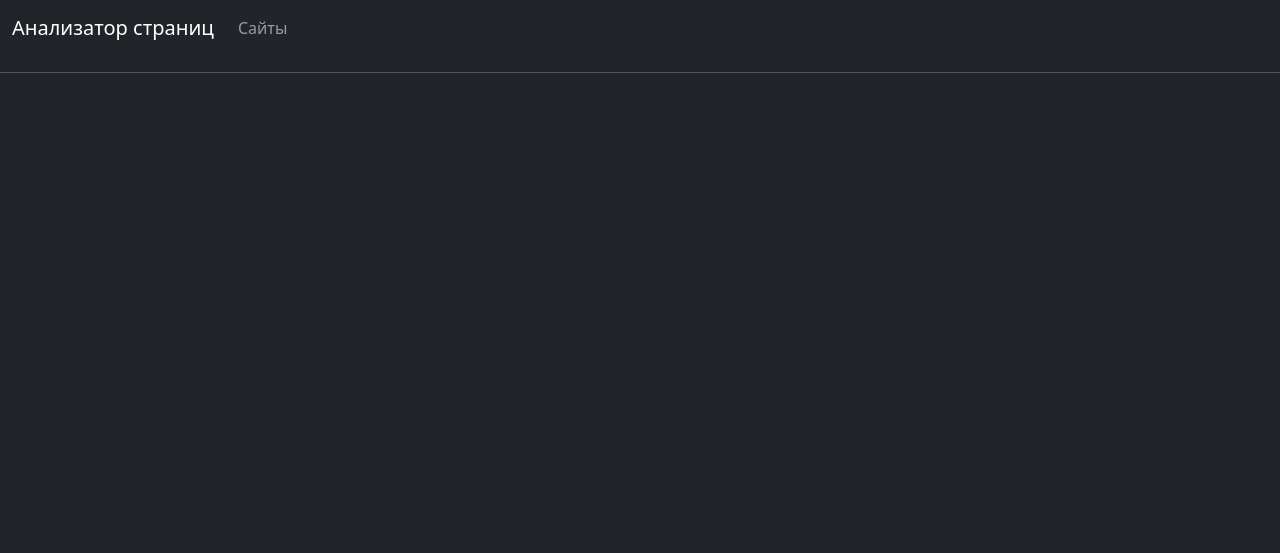
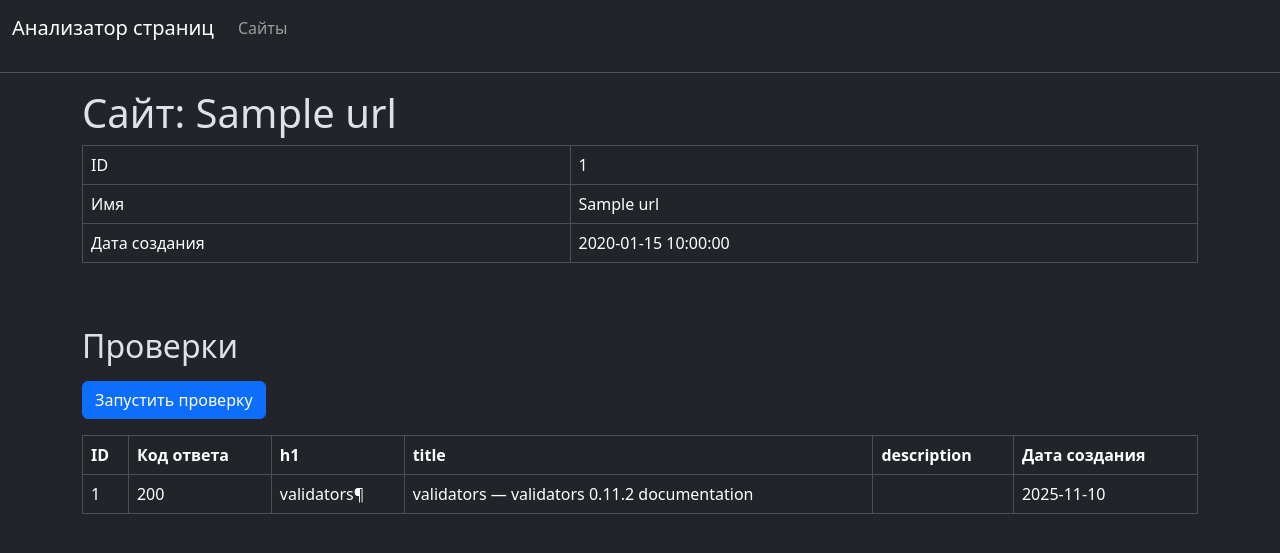
Before and after one commit to Velsych/python-project-83, a Flask app: template page_analyzer/flask_app/templates/urls/id.html in a window 1280 px wide. Shown: the top 553 px of the page. Run offline with Flask 3, Linux system fonts and the light colour scheme; the template is opened without the code that fills it: most values are stand-ins (such as "Sample title", 1, 10 or a date in 2020); some libraries are stand-ins or nearby versions.

Commit message:
next step

```diff
--- a/database.sql
+++ b/database.sql
@@ -1,5 +1,7 @@
-CREATE TABLE urls(
+CREATE TABLE IF NOT EXISTS urls(
     id BIGINT GENERATED ALWAYS AS IDENTITY,
     name VARCHAR(255),
     created_at DATE
 );
+
+DELETE FROM urls WHERE id = 2;
--- a/page_analyzer/controller/db_controller.py
+++ b/page_analyzer/controller/db_controller.py
@@ -33,6 +33,21 @@ class db_work:
                 name_dict = cur.fetchall()
         return False if url in name_dict else True
 
+    def get_one(self,id):
+        con = db_connect()
+        SQL = "SELECT * FROM urls where id = %s;"
+        with con.cursor(cursor_factory=DictCursor) as cur:
+                cur.execute(SQL,id)
+                result  = cur.fetchone()
+                return dict(result)
+
+    def get_last_id(self):
+        con = db_connect()
+        SQL = "SELECT id FROM urls ORDER BY id DESC"
+        with con.cursor(cursor_factory=DictCursor) as cur:
+                cur.execute(SQL,id)
+                result  = cur.fetchone()
+                return dict(result)
 
     def add_url(self, url):
         con = db_connect()
--- a/page_analyzer/flask_app/app.py
+++ b/page_analyzer/flask_app/app.py
@@ -9,6 +9,7 @@ from flask import (
     redirect,
     render_template,
     request,
+    url_for
 )
 from validators import url
 
@@ -52,11 +53,24 @@ def urls():
 def check_url():
     new_url = request.form.get('url')
     if url(new_url):
-        repo.add_url(new_url)
-        flash("Запись успешно добавлена", "success")
-        app.logger.info("Запись добавлена, выполняется редирект")
-        return redirect('/urls')
+         if repo.add_url(new_url):
+            flash("Запись успешно добавлена", "success")
+            app.logger.info("Запись добавлена, выполняется редирект")
+            result = repo.get_last_id()
+            return redirect(url_for("detail_url",result['id']))
+         else:
+             flash("Запись уже существует", "success")
+             return redirect('/urls')
     else:
         app.logger.info("Пароль неверный, выполняю перенаправление на /")
         flash("Неверный юрл!", "fail")
         return redirect('/')
+
+
+@app.route('/urls/<id>')
+def detail_url(id):
+    url = repo.get_one(id)
+    messages = get_flashed_messages()
+    if messages:
+        app.logger.info("Есть flash сообщение")
+    return render_template("urls/id.html",url=url)
--- a/page_analyzer/flask_app/templates/urls/id.html
+++ b/page_analyzer/flask_app/templates/urls/id.html
@@ -4,3 +4,64 @@
 <div class="alert alert-success" role="alert">{{messages[0]}}</div>
 {%endif%}
 {%endblock%}
+
+{%block main%}
+<main class="flex-grow-1">
+    <div class="container-lg mt-3">
+      <h1>Сайт: {{url['name']}}</h1>
+
+
+  <div class="table-responsive">
+    <table class="table table-bordered table-hover text-nowrap" data-test="url">
+      <tbody>
+        <tr>
+          <td>ID</td>
+          <td>{{url['id']}}</td>
+        </tr>
+        <tr>
+          <td>Имя</td>
+          <td>{{url['name']}}</td>
+        </tr>
+        <tr>
+          <td>Дата создания</td>
+          <td>{{url["created_at"]}}</td>
+        </tr>
+      </tbody>
+    </table>
+  </div>
+
+    <h2 class="mt-5 mb-3">Проверки</h2>
+    <form method="post" action="/urls/1/checks">
+    <input type="submit" class="btn btn-primary" value="Запустить проверку">
+    </form>
+
+  <div>
+    <table class="table table-bordered table-hover mt-2" data-test="checks">
+    <thead>
+      <tr>
+        <th>ID</th>
+        <th>Код ответа</th>
+        <th>h1</th>
+        <th>title</th>
+        <th>description</th>
+        <th>Дата создания</th>
+      </tr>
+    </thead>
+      <tbody>
+
+    <tr>
+        <td>1</td>
+        <td>200</td>
+        <td>validators¶</td>
+        <td>validators — validators 0.11.2 documentation</td>
+        <td></td>
+        <td>2025-11-10</td>
+    </tr>
+
+    </tbody>
+    </table>
+  </div>
+
+    </div>
+  </main>
+{%endblock%}
```
Also changed, not shown: page_analyzer/flask_app/templates/urls/index.html (+6 -2 lines).
